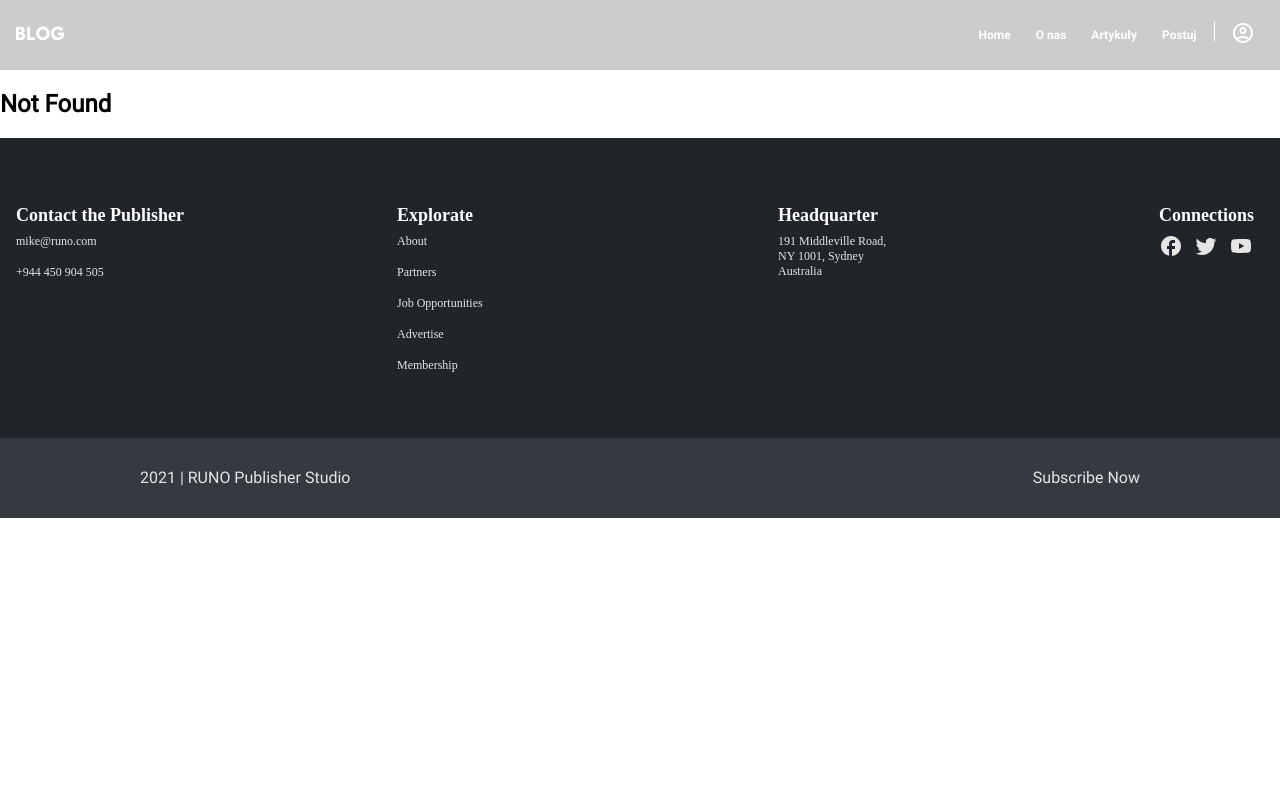
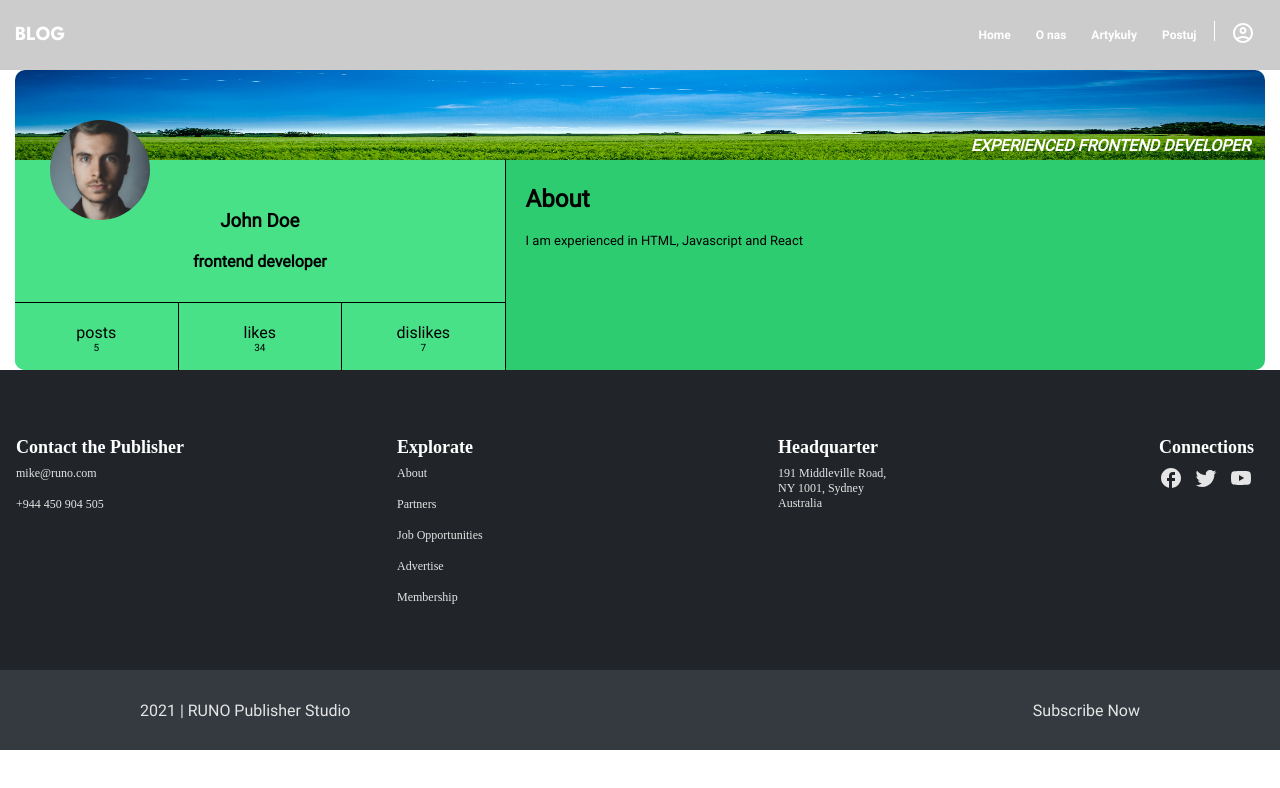
Before and after one commit to danon321/mate-academy-project-group-1, a React (Create React App) app: page /users/1 in a window 1280 px wide. Shown: the top 788 px of the page. Built offline with nearby package versions, Linux system fonts and the light colour scheme.

Commit message:
MPG1-12A users redux

```diff
--- a/src/App.tsx
+++ b/src/App.tsx
@@ -14,7 +14,7 @@ const App = () => {
       <Header />
       <Routes>
         <Route path="/add" element={<AddUser />} />
-        <Route path="/user" element={<User />} />
+        <Route path="/users/:id" element={<User />} />
         <Route path="/" element={<Home />} />
         <Route path="*" element={<NotFound />} />
         <Route path="/posts/:id" element={<PostPage />} />
--- /dev/null
+++ b/src/app/redux/data/initialUsers.ts
@@ -0,0 +1,20 @@
+export const initialUsers = [
+  {
+    id: '1',
+    fullName: 'John Doe',
+    occupation: 'frontend developer',
+    description: 'I am experienced in HTML, Javascript and React',
+    motto: 'Experienced frontend developer',
+    avatar: '/static/images/users/face.jpg',
+    background: '/static/images/users/landscape.jpg',
+  },
+  {
+    id: '2',
+    fullName: 'Jennifer Lawrence',
+    occupation: 'backend developer',
+    description: 'I am experienced in Python and SQL',
+    motto: 'Experienced backend developer',
+    avatar: '/static/images/users/face2.jpg',
+    background: '/static/images/users/landscape2.jpg',
+  },
+];
--- /dev/null
+++ b/src/app/redux/features/users/user-slice.ts
@@ -0,0 +1,17 @@
+import { createSlice } from '@reduxjs/toolkit';
+import { UserType } from '../../../../types/user';
+import { initialUsers as users } from '../../data/initialUsers';
+
+type State = {
+  users: UserType[];
+};
+
+const initialState: State = {
+  users,
+};
+
+export const userSlice = createSlice({
+  name: 'users',
+  initialState,
+  reducers: {},
+});
--- a/src/app/redux/hooks/hooks.ts
+++ b/src/app/redux/hooks/hooks.ts
@@ -3,3 +3,4 @@ import { RootState } from '../../store';
 
 export const usePostSelector: TypedUseSelectorHook<RootState> = useSelector;
 export const useLikesSelector: TypedUseSelectorHook<RootState> = useSelector;
+export const useUserSelector: TypedUseSelectorHook<RootState> = useSelector;
--- a/src/app/store.ts
+++ b/src/app/store.ts
@@ -1,19 +1,23 @@
 import { configureStore } from '@reduxjs/toolkit';
 import { postSlice } from './redux/features/posts/post-slice';
+import { userSlice } from './redux/features/users/user-slice';
 
 const GETPOST = 'getPost';
 const ADD_LIKE = 'addLike';
 const ADD_DISLIKE = 'addDislike';
+const GETUSER = 'getUser';
 
 export const actions = {
   getPost: (id: string) => ({ type: GETPOST, id }),
   addLike: (id: string) => ({ type: ADD_LIKE, id }),
   addDislike: (id: string) => ({ type: ADD_DISLIKE, id }),
+  getUser: (id: string) => ({ type: GETUSER, id }),
 };
 
 const store = configureStore({
   reducer: {
     posts: postSlice.reducer,
+    users: userSlice.reducer,
   },
 });
 
--- /dev/null
+++ b/src/types/user.ts
@@ -0,0 +1,9 @@
+export type UserType = {
+  id: string;
+  fullName: string;
+  occupation: string;
+  description: string;
+  motto: string;
+  avatar: string;
+  background: string;
+};
```
Also changed, not shown: src/components/User/User.tsx (+4 -4 lines).
